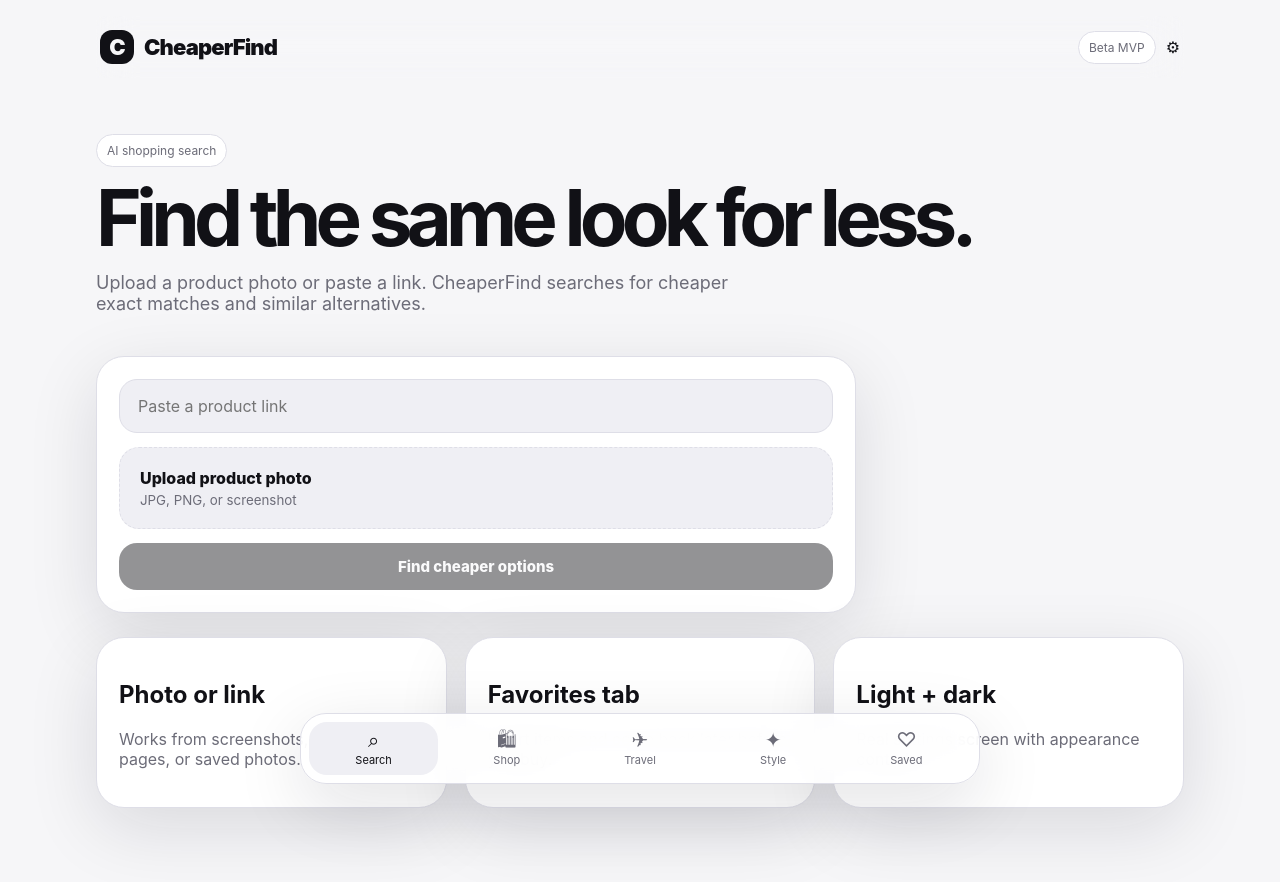
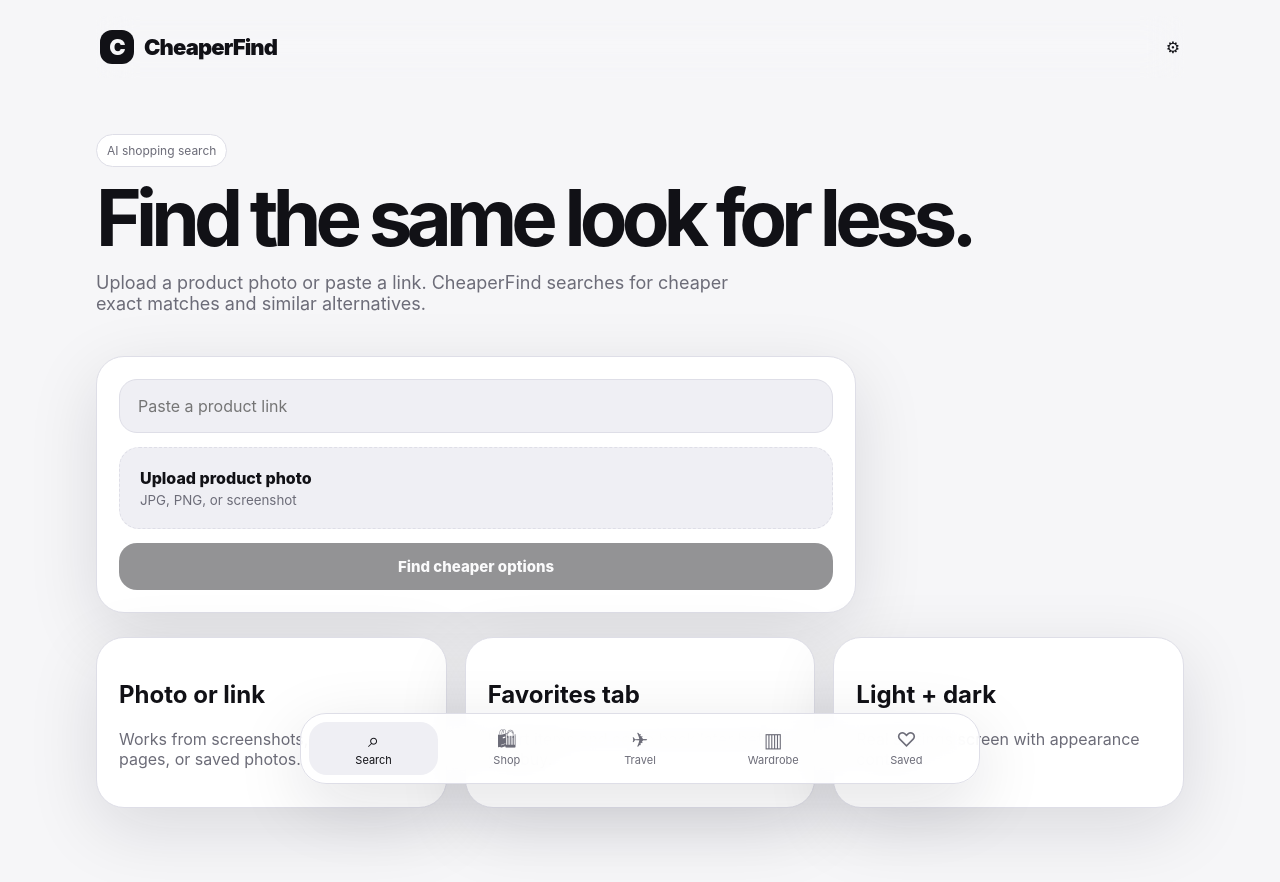
Before and after one commit to Jakelevin999/ccheapest-app-ver-3-, a Next.js app: page / in a window 1280 px wide. Shown: the top 882 px of the page. Built offline with nearby package versions, Linux system fonts and the light colour scheme.

Commit message:
Finalize clean navigation and top settings

```diff
--- a/components/AppShell.tsx
+++ b/components/AppShell.tsx
@@ -7,7 +7,7 @@ const tabs = [
   { href: '/', label: 'Search', icon: '⌕' },
   { href: '/purchases', label: 'Shop', icon: '🛍' },
   { href: '/travel', label: 'Travel', icon: '✈' },
-  { href: '/style', label: 'Style', icon: '✦' },
+  { href: '/style', label: 'Wardrobe', icon: '▥' },
   { href: '/favorites', label: 'Saved', icon: '♡' }
 ];
 
@@ -17,10 +17,7 @@ export default function AppShell({ children }: { children: React.ReactNode }) {
     <main className="appShell">
       <header className="topbar">
         <Link href="/" className="brand"><span className="brandMark">C</span><span>CheaperFind</span></Link>
-        <div style={{display:'flex',gap:10,alignItems:'center'}}>
-          <span className="statusPill">Beta MVP</span>
-          <Link href="/settings" className="settingsTop">⚙</Link>
-        </div>
+        <Link href="/settings" className="settingsTop" aria-label="Settings">⚙</Link>
       </header>
       <div className="screen">{children}</div>
       <nav className="tabbar" aria-label="Main navigation">
```
